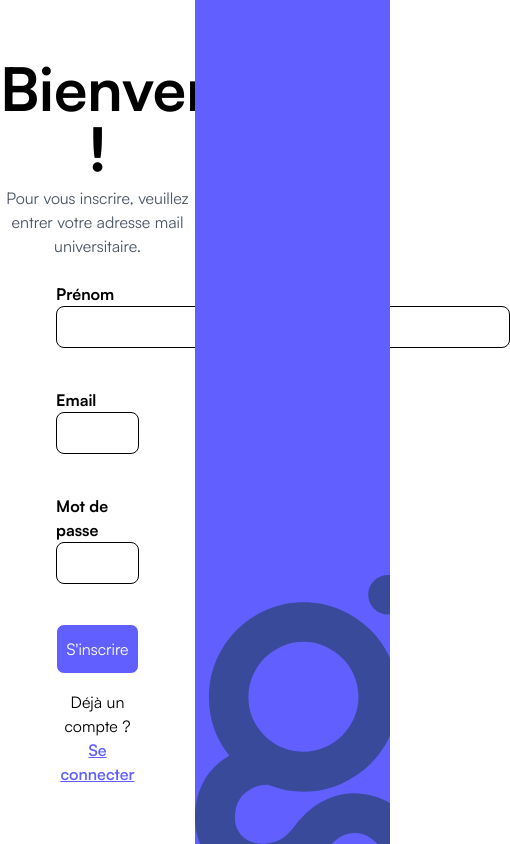
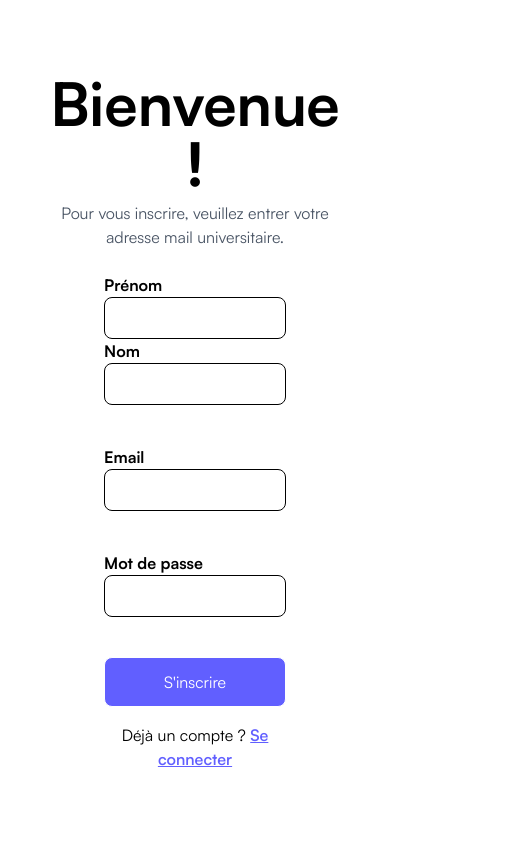
Before and after one commit to valentinbgt/sae401, a Nuxt app: page /compte/inscription in a window 390 px wide. Shown: the whole page, 510 px wide, since content can reach past the window. Built offline with nearby package versions, Linux system fonts and the light colour scheme.

Commit message:
Responsive des pages inscription et connexion

```diff
--- a/components/SignupForm.vue
+++ b/components/SignupForm.vue
@@ -2,15 +2,14 @@
   <form @submit.prevent="submitSignup" class="w-full">
     <div class="mx-14">
       <form @submit.prevent="submitSignup" class="w-full">
-        <div class="space-y-10">
-
-          <div class="flex justify-between">
-            <div class="flex flex-col w-60" >
+        <div class="space-y-10 ">
+          <div class="flex flex-col xl:flex-row w-full xl:justify-between">
+            <div class="flex flex-col w-full xl:w-60 ">
               <label class="font-bold" for="prenom">Prénom</label>
               <input class="border rounded-lg py-2 p-2" type="text" id="prenom" v-model="formData.prenom" required />
             </div>
 
-            <div class="flex flex-col w-60 ">
+            <div class="flex flex-col w-full xl:w-60">
               <label class="font-bold" for="nom">Nom</label>
               <input class="border rounded-lg py-2 p-2" type="text" id="nom" v-model="formData.nom" required />
             </div>
@@ -40,11 +39,13 @@
             {{ loading ? "Inscription en cours..." : "S'inscrire" }}
           </button>
         </div>
-        <div class="mt-4 text-center ">Déjà un compte ? <NuxtLink class="underline text-indigo-500 font-semibold" to="connexion">Se connecter</NuxtLink></div>
+        <div class="mt-4 text-center">Déjà un compte ? <NuxtLink class="underline text-indigo-500 font-semibold" to="connexion">Se connecter</NuxtLink></div>
       </form>
     </div>
   </form>
 </template>
+
+
 
 <script setup>
 import { ref } from "vue";
--- a/pages/compte/connexion.vue
+++ b/pages/compte/connexion.vue
@@ -1,6 +1,6 @@
 <template>
-  <div class="flex max-w-[1920px]  h-screen">
-    <div class="w-1/2 flex flex-col justify-center items-center p-12">
+  <div class="flex max-w-[1920px] h-screen">
+    <div class="w-full lg:w-1/2 flex flex-col justify-center items-center p-12">
       <h2 class="text-6xl font-bold mb-2 text-center">Bon retour !</h2>
       <p class="text-gray-600 mb-6 text-center">
         Veuillez vous connecter en rentrant vos identifiants.
@@ -8,8 +8,8 @@
       <LoginForm />
     </div>
 
-    <div class="w-1/2 bg-indigo-500 relative overflow-hidden ">
-      <div class="absolute -bottom-10 -right-10 ">
+    <div class="hidden lg:flex w-1/2 bg-indigo-500 relative overflow-hidden">
+      <div class="absolute -bottom-10 -right-10">
         <img
             src="../../assets/images/logo_agenda.svg"
             alt="logo-agenda"
@@ -19,5 +19,3 @@
     </div>
   </div>
 </template>
-<script setup lang="ts">
-</script>
--- a/pages/compte/inscription.vue
+++ b/pages/compte/inscription.vue
@@ -1,14 +1,15 @@
 <template>
   <div class="flex h-screen w-full">
-    <div class="w-1/2 self-center">
+    <div class="w-full lg:w-1/2 flex flex-col justify-center items-center p-12">
       <h2 class="text-6xl font-bold mb-2 text-center">Bienvenue !</h2>
       <p class="text-gray-600 mb-6 text-center">
         Pour vous inscrire, veuillez entrer votre adresse mail universitaire.
       </p>
       <SignupForm />
     </div>
-    <div class="w-1/2 bg-indigo-500 relative overflow-hidden ">
-      <div class="absolute -bottom-10 -right-10 ">
+
+    <div class="hidden lg:flex w-1/2 bg-indigo-500 relative overflow-hidden">
+      <div class="absolute -bottom-10 -right-10">
         <img
             src="../../assets/images/logo_agenda.svg"
             alt="logo-agenda"
```
Lines whose indentation alone changed are shown as unchanged.
